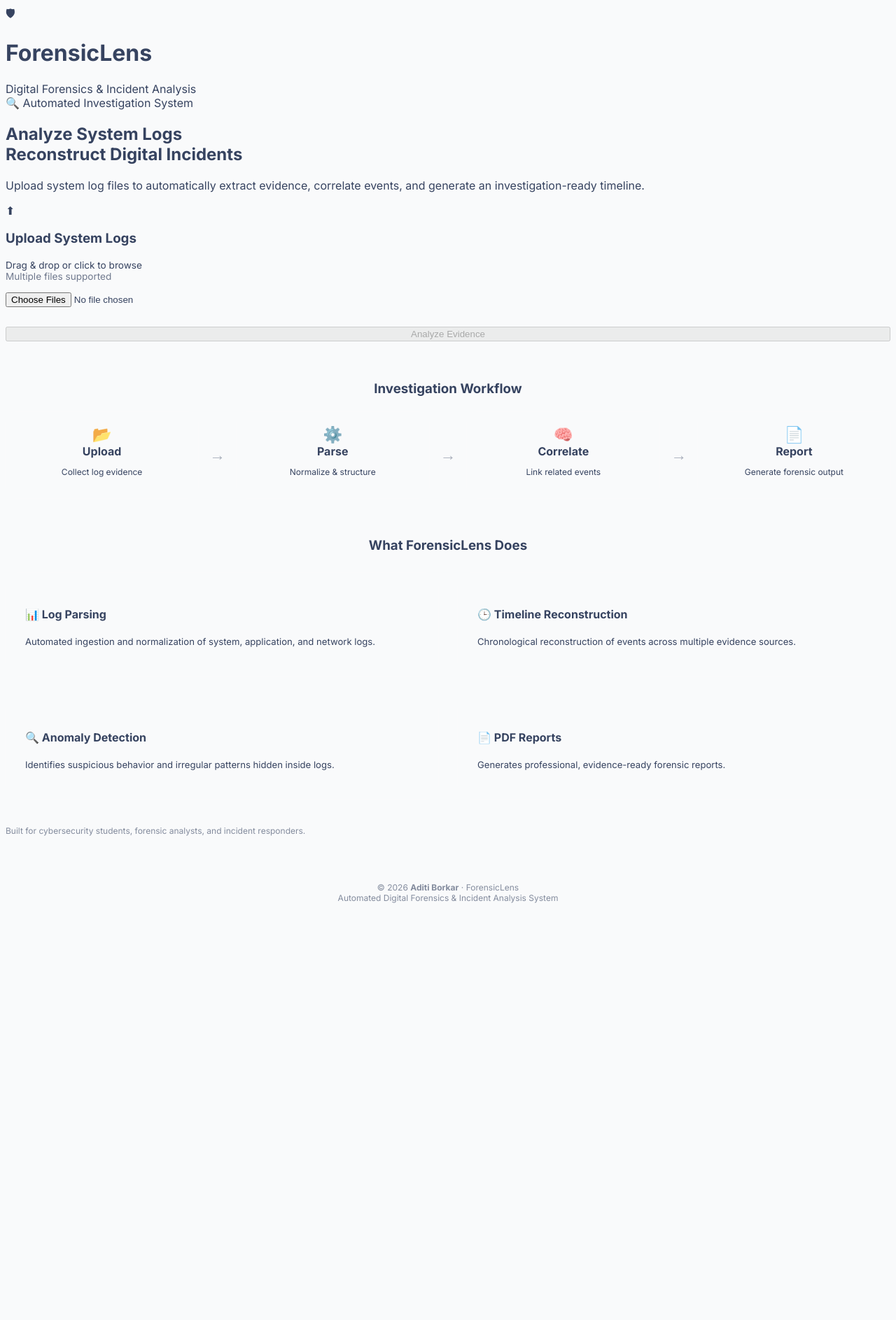
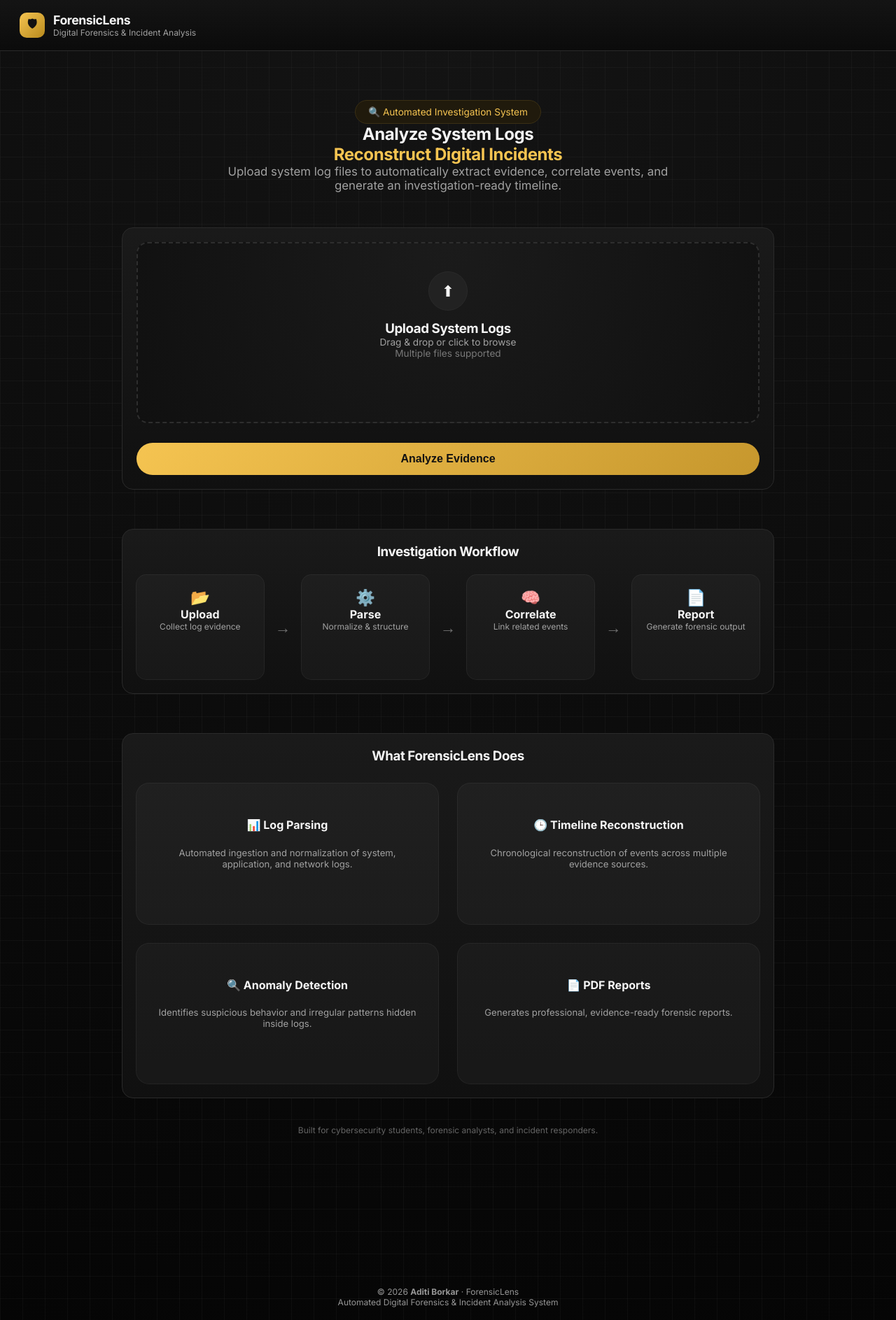
Before and after one commit to mishu1507/ForensicLens, a Flask app: page / in a window 1280 px wide. Shown: the whole page at 70% size. Before the commit the page ends 1291 px from the top, so only its background shows below. Run offline with Flask 3, Linux system fonts and the light colour scheme.

Commit message:
Update style.css

```diff
--- a/static/style.css
+++ b/static/style.css
@@ -1,90 +1,238 @@
-/* =========================
-   GLOBAL
-========================= */
-body {
-    font-family: 'Inter', sans-serif;
-    background: #f9fafb;
-    color: #364360;
+
+
+:root{
+    --bg-main:
+        linear-gradient(rgba(255,255,255,.03) 1px, transparent 1px),
+        linear-gradient(90deg, rgba(255,255,255,.03) 1px, transparent 1px),
+        radial-gradient(circle at top, #141414, #050505);
+
+    --panel: linear-gradient(180deg,#1a1a1a,#101010);
+    --panel-alt:#1c1c1c;
+    --border:#2a2a2a;
+
+    --accent:#f5c451;
+    --accent-soft:#201a0c;
+
+    --text:#f5f5f5;
+    --muted:#a1a1a1;
+
+    --danger:#ef4444;
+    --success:#22c55e;
+}
+
+*{ box-sizing:border-box }
+
+body{
+    margin:0;
+    min-height:100vh;
+    font-family:'Inter',sans-serif;
+    color:var(--text);
+    background:var(--bg-main);
+    background-size:32px 32px,32px 32px,cover;
 }
 
 
-.page {
-    min-height: 100vh;
-    display: flex;
-    align-items: center;
+.header{
+    display:flex;
+    justify-content:space-between;
+    align-items:center;
+    padding:18px 28px;
+    border-bottom:1px solid var(--border);
+    background:linear-gradient(180deg,#141414,#0b0b0b);
+}
+
+.brand{
+    display:flex;
+    align-items:center;
+    gap:12px;
+}
+
+.brand-icon{
+    width:36px;
+    height:36px;
+    border-radius:10px;
+    background:linear-gradient(135deg,#f5c451,#b88a1d);
+    display:grid;
+    place-items:center;
+    color:#111;
+    font-weight:800;
+}
+
+.brand h1{
+    margin:0;
+    font-size:1.1rem;
+}
+
+.brand span{
+    display:block;
+    font-size:.75rem;
+    color:var(--muted);
 }
 
 
-.card {
-    border-radius: 18px;
-    border: none;
-    background: #ffffff;
-    transition: transform 0.25s ease, box-shadow 0.25s ease;
+
+.container{
+    max-width:1200px;
+    margin:0 auto;
+    padding:40px 24px 80px;
 }
 
-.card:hover {
-    transform: translateY(-4px);
-    box-shadow: 0 12px 28px rgba(11, 115, 153, 0.08);
+.wrapper{
+    max-width:980px;
+    margin:0 auto;
+    padding:70px 24px 100px;
+    text-align:center;
 }
 
 
-.metric {
-    font-size: 0.85rem;
-    color: #6b7280;
+
+h1,h2,h3{
+    margin:0;
+    letter-spacing:-.4px;
 }
 
-.hash {
-    font-size: 0.75rem;
-    color: #6b7280;
-    word-break: break-all;
+.subtitle{
+    color:var(--muted);
+    max-width:680px;
+    margin:0 auto 50px;
+    font-size:1.05rem;
+}
+
+.badge{
+    display:inline-flex;
+    align-items:center;
+    gap:8px;
+    padding:8px 18px;
+    border-radius:999px;
+    background:var(--accent-soft);
+    color:var(--accent);
+    border:1px solid #3a2f14;
+    font-size:.85rem;
 }
 
 
-.btn {
-    transition: transform 0.15s ease, box-shadow 0.15s ease;
+.panel,
+.card,
+.timeline,
+.chart-box{
+    background:var(--panel);
+    border:1px solid var(--border);
+    border-radius:16px;
+    padding:20px;
 }
 
-.btn:hover {
-    transform: translateY(-1px);
-    box-shadow: 0 8px 20px rgba(0,0,0,0.15);
-}
-
-.btn:active {
-    transform: scale(0.97);
+.grid{
+    display:grid;
+    grid-template-columns:repeat(auto-fit,minmax(220px,1fr));
+    gap:20px;
 }
 
 
-.timeline-item {
-    padding: 12px 0;
-    border-bottom: 1px solid #e5e7eb;
-    animation: slideIn 0.4s ease forwards;
-    opacity: 0;
+
+.field{
+    background:var(--panel-alt);
+    border:1px solid var(--border);
+    border-radius:12px;
+    padding:12px 14px;
+    display:flex;
+    align-items:center;
+    gap:10px;
+    color:var(--muted);
+}
+
+input{
+    background:none;
+    border:none;
+    outline:none;
+    color:var(--text);
+    width:100%;
+    font-size:.95rem;
+}
+
+button{
+    padding:14px;
+    border-radius:999px;
+    border:none;
+    font-size:1rem;
+    font-weight:600;
+    cursor:pointer;
+    background:linear-gradient(135deg,#f5c451,#c6972d);
+    color:#111;
 }
 
 
-.fade-in {
-    animation: fadeInUp 0.8s ease forwards;
-    opacity: 0;
+.upload {
+    cursor: pointer;
+    transition: border-color .2s ease, background .2s ease;
 }
 
-@keyframes fadeInUp {
-    from {
-        opacity: 0;
-        transform: translateY(15px);
-    }
-    to {
-        opacity: 1;
-        transform: translateY(0);
-    }
+.upload:hover {
+    border-color: var(--accent);
 }
 
-@keyframes slideIn {
-    from {
-        opacity: 0;
-        transform: translateX(-10px);
-    }
-    to {
-        opacity: 1;
-        transform: translateX(0);
-    }
+input[type="file"] {
+    display: none;
 }
+
+
+.upload{
+    border:2px dashed #2e2e2e;
+    border-radius:16px;
+    padding:40px;
+    text-align:center;
+    background:radial-gradient(circle at top,#1b1b1b,#101010);
+}
+
+.upload-icon{
+    width:56px;
+    height:56px;
+    border-radius:50%;
+    margin:0 auto 14px;
+    display:grid;
+    place-items:center;
+    background:#222;
+    border:1px solid var(--border);
+    font-size:22px;
+}
+
+
+
+.event{
+    position:relative;
+    padding:14px 0 14px 18px;
+    border-bottom:1px solid var(--border);
+}
+
+.event:last-child{border-bottom:none}
+
+.event::before{
+    content:"";
+    position:absolute;
+    left:0;
+    top:22px;
+    width:6px;
+    height:6px;
+    border-radius:50%;
+    background:var(--accent);
+}
+
+.event time{
+    font-family:'JetBrains Mono',monospace;
+    font-size:.8rem;
+    color:var(--muted);
+}
+
+.event-type{
+    display:inline-block;
+    margin:6px 0;
+    padding:4px 10px;
+    border-radius:999px;
+    font-size:.7rem;
+    font-weight:600;
+}
+
+.AUTH_FAIL{background:rgba(239,68,68,.2);color:var(--danger)}
+.USB{background:rgba(245,158,11,.2);color:var(--accent)}
+.FILE_COPY{background:rgba(56,189,248,.2);color:#38bdf8}
+.NETWORK{background:rgba(34,197,94,.2);color:var(--success)}
+.OTHER{background:rgba(255,255,255,.15)}
```
